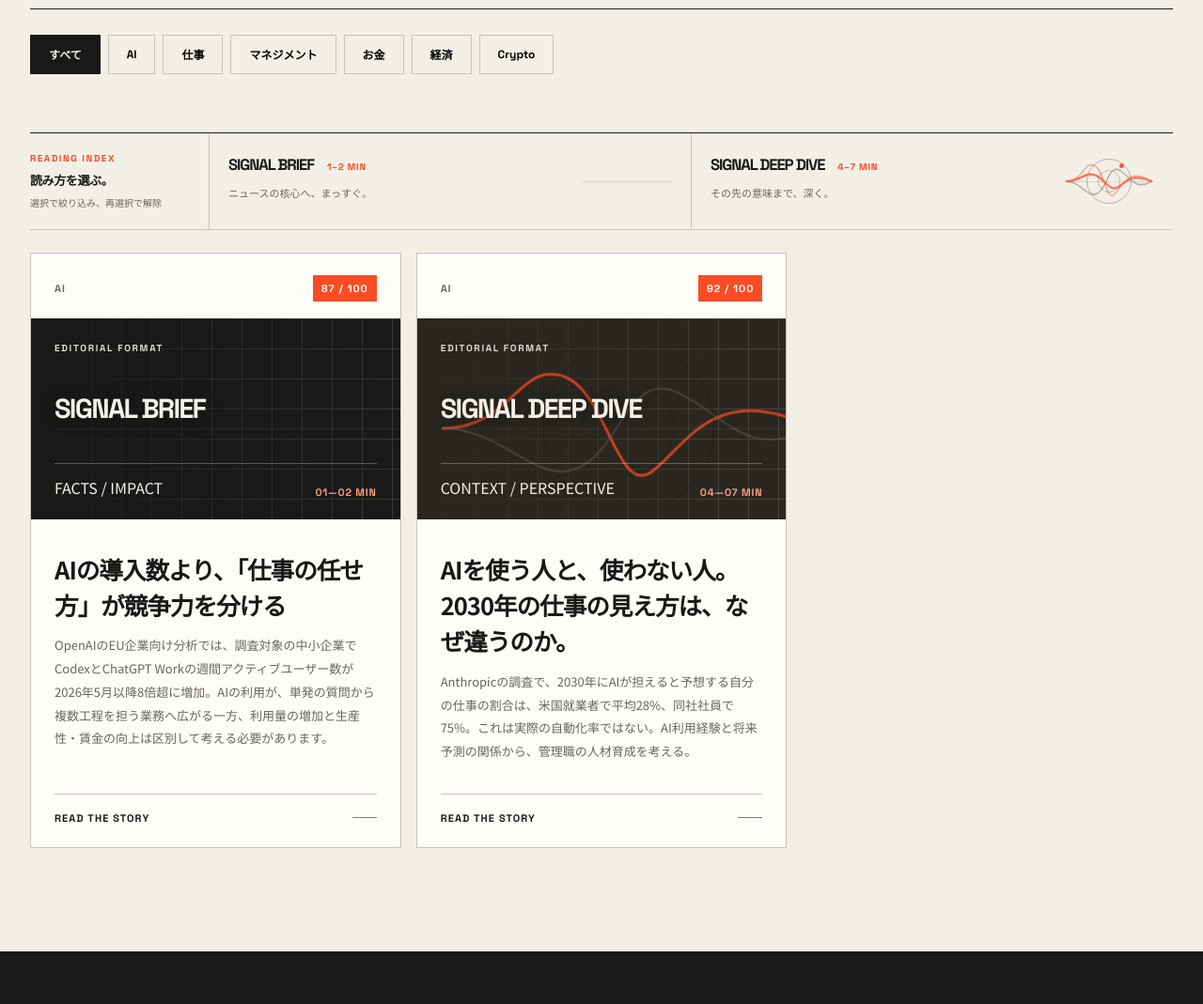
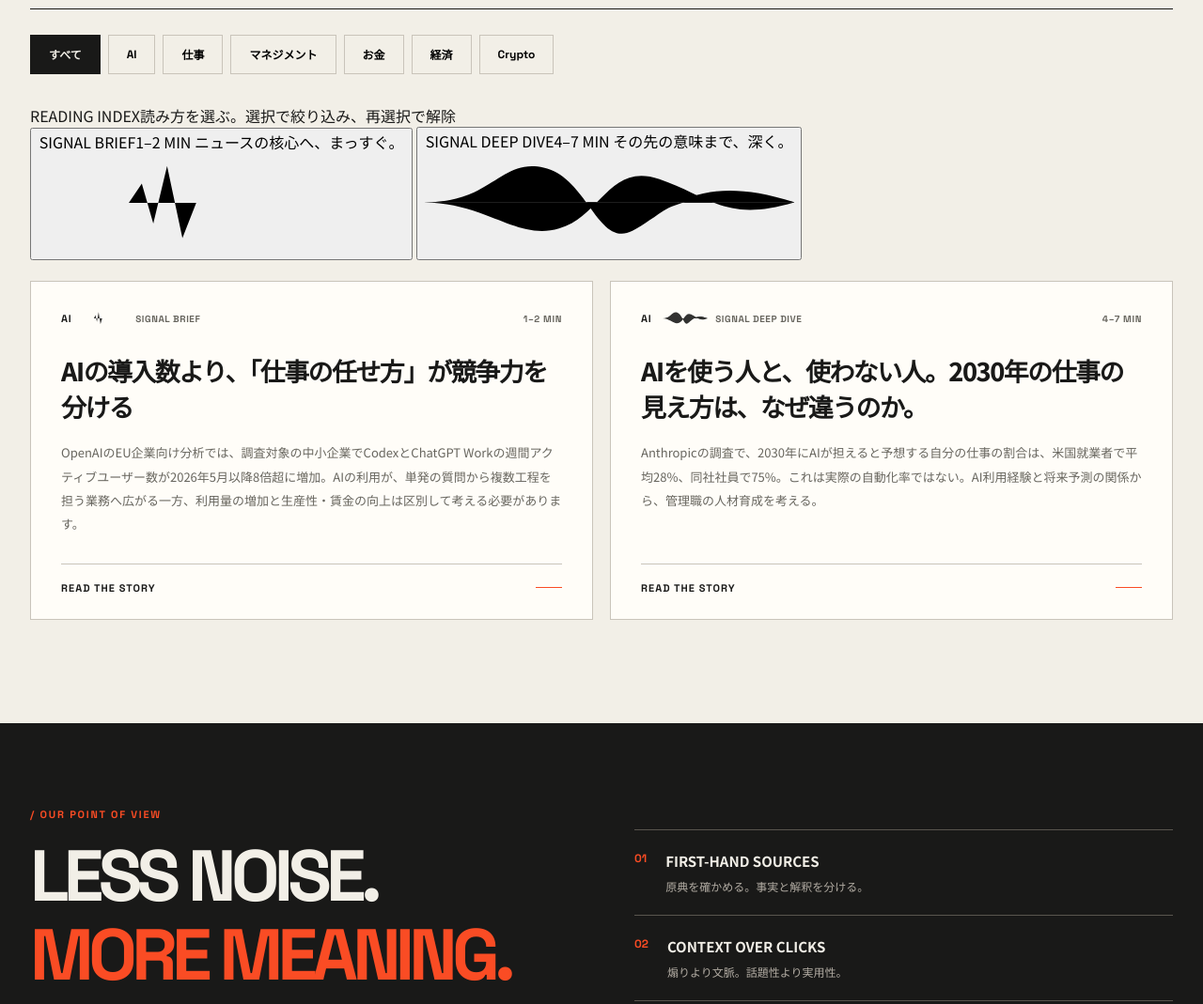
Before and after one commit to SoheiWada/work-signal, a plain HTML site: page index.html in a window 1280 px wide. Shown: the part 996-2065 px from the top of the page at 94% size. Drawn offline with Linux system fonts and the light colour scheme.

Commit message:
Make article headlines primary; replace oversized format banners with animated micro-labels

```diff
--- a/index.html
+++ b/index.html
@@ -53,80 +53,36 @@
 .ticker{background:var(--ink);color:var(--paper);overflow:hidden;padding:14px 0}.ticker-track{display:flex;gap:32px;width:max-content;animation:marquee 32s linear infinite;font:700 12px var(--sans);letter-spacing:.12em}.ticker b{display:inline-block;width:14px;height:1px;background:var(--orange);vertical-align:middle;transform:rotate(-35deg)}@keyframes marquee{to{transform:translateX(-50%)}}
 .section{padding:90px 0 110px}.section-heading{display:flex;justify-content:space-between;align-items:end;gap:24px;border-bottom:1px solid var(--ink);padding-bottom:22px}.kicker{font:700 11px var(--sans);letter-spacing:.16em;color:var(--orange)}.section-heading h2{margin:8px 0 0;font:800 clamp(40px,6vw,78px)/1 var(--sans);letter-spacing:-.075em}.section-aside{font:600 11px var(--sans);letter-spacing:.08em;color:var(--muted);text-align:right}
 .filters{display:flex;flex-wrap:wrap;gap:8px;padding:27px 0 32px}.filter{cursor:pointer;border:1px solid var(--line);background:transparent;border-radius:0;padding:11px 19px;font:700 12px var(--sans);transition:background .2s,color .2s,border-color .2s}.filter:hover{border-color:var(--ink)}.filter[aria-pressed="true"]{background:var(--ink);color:var(--paper);border-color:var(--ink)}
-.grid{margin-top:22px;display:grid;grid-template-columns:repeat(3,minmax(0,1fr));gap:16px}.story{background:var(--white);border:1px solid var(--line);min-height:330px;padding:27px;display:flex;flex-direction:column;transition:transform .25s,box-shadow .25s}.story:hover{transform:translateY(-5px);box-shadow:8px 8px 0 var(--ink)}.story-top{display:flex;justify-content:space-between;gap:10px;align-items:center;font:700 11px var(--sans);letter-spacing:.09em}.story-score{background:var(--orange);color:white;padding:7px 9px}.story-category{color:var(--muted)}/* Editorial reading index — an integrated control, not a promotional panel. */
-.reading-guide{
- display:grid;grid-template-columns:190px minmax(0,1fr);align-items:stretch;
- margin:30px 0 24px;border-top:1px solid var(--ink);border-bottom:1px solid var(--line);
- color:var(--ink);background:transparent
-}
-.guide-intro{display:flex;flex-direction:column;justify-content:center;gap:7px;padding:20px 20px 20px 0}
-.guide-overline{font:700 10px var(--sans);letter-spacing:.15em;color:var(--orange)}
-.guide-caption{font-size:13px;font-weight:800;letter-spacing:-.03em;line-height:1.5}
-.guide-note{font-size:10px;color:var(--muted);line-height:1.55}
-.guide-panels{display:grid;grid-template-columns:repeat(2,minmax(0,1fr));min-width:0}
-.guide-item{
- position:relative;appearance:none;border:0;border-left:1px solid var(--line);
- border-radius:0;background:transparent;color:var(--ink);cursor:pointer;text-align:left;
- display:grid;grid-template-columns:minmax(0,1fr) 96px;align-content:center;
- gap:7px 13px;padding:21px 20px;min-width:0;
- transition:background .25s ease
-}
-.guide-item:after{content:"";position:absolute;bottom:-1px;left:0;right:0;height:2px;background:var(--orange);transform:scaleX(0);transform-origin:left;transition:transform .3s ease}
-.guide-item:hover,.guide-item[aria-pressed="true"]{background:#ffffffa8}
-.guide-item:hover:after,.guide-item[aria-pressed="true"]:after{transform:scaleX(1)}
-.guide-item:focus-visible{outline:2px solid var(--orange);outline-offset:-3px}
-.guide-head{display:flex;align-items:baseline;flex-wrap:wrap;gap:5px 14px;grid-column:1}
-.guide-name{font:800 clamp(15px,1.3vw,19px)/1.2 var(--sans);letter-spacing:-.065em}
-.guide-time{font:700 10px var(--sans);letter-spacing:.07em;color:var(--orange);white-space:nowrap}
-.guide-description{grid-column:1;font-size:11px;color:var(--muted);line-height:1.6}
-.guide-visual{grid-column:2;grid-row:1/3;position:relative;min-width:0;height:54px;display:grid;place-items:center;align-self:center;overflow:hidden;opacity:.9;pointer-events:none}
-.guide-visual:before{content:"";position:absolute;left:0;right:0;top:50%;height:1px;background:#19191820}
-.guide-pulse{width:100%;height:52px;overflow:visible}
-.guide-pulse path{
- fill:none;stroke:var(--orange);stroke-width:2;vector-effect:non-scaling-stroke;
- stroke-linecap:square;stroke-linejoin:miter;stroke-dasharray:900;
- stroke-dashoffset:900;animation:signal-draw 5.6s cubic-bezier(.3,.8,.2,1) infinite
-}
-.guide-pulse .echo{stroke:var(--muted);stroke-width:1;opacity:.5;animation-delay:.45s;animation-duration:6.5s}
-.guide-pulse .echo-two{stroke:var(--orange);stroke-width:1;opacity:.45;animation-delay:.9s;animation-duration:7.3s}
-.guide-orbit{position:absolute;width:48px;aspect-ratio:1;border:1px solid #19191850;border-radius:50%;animation:guide-spin 20s linear infinite}
-.guide-orbit:before{content:"";position:absolute;inset:23%;border:1px solid #19191840;border-radius:50%}
-.guide-orbit:after{content:"";position:absolute;top:7px;left:4px;width:5px;height:5px;border-radius:50%;background:var(--orange)}
-.guide-item--deep .guide-pulse{position:relative;z-index:1;transform:scale(.94)}
-.guide-item--deep .guide-pulse path{animation-duration:6.4s}
-.guide-item:hover .guide-pulse path,.guide-item:focus-visible .guide-pulse path{animation-duration:3.2s}
-.guide-item:hover .guide-orbit,.guide-item:focus-visible .guide-orbit{animation-duration:11s}
-.reading-guide:not(.is-visible) .guide-pulse path,
-.reading-guide:not(.is-visible) .guide-orbit{animation-play-state:paused}
-@keyframes signal-draw{
- 0%{stroke-dashoffset:900;opacity:0}12%{opacity:1}
- 62%,85%{stroke-dashoffset:0;opacity:1}100%{stroke-dashoffset:-900;opacity:0}
-}
-@keyframes guide-spin{to{transform:rotate(360deg)}}
-/* One visual language: story mastheads reuse the guide's exact waveform artwork. */
-.story{padding:0;min-height:0;overflow:hidden}
-.story-top{padding:23px 25px 0}
-.story-masthead{position:relative;isolation:isolate;overflow:hidden;min-height:214px;margin-top:18px;padding:25px 25px 22px;background:var(--ink);color:var(--paper);display:flex;flex-direction:column;justify-content:space-between}
-.story-masthead:before{content:"";position:absolute;inset:0;z-index:-1;opacity:.14;background-image:linear-gradient(90deg,#fff 1px,transparent 1px),linear-gradient(#fff 1px,transparent 1px);background-size:32px 32px;mask-image:linear-gradient(90deg,transparent,#000)}
-.story-masthead--deep{background:#292720}
-.story-masthead .guide-visual{position:absolute;inset:20px -32px 0 20%;height:auto;min-height:0;margin:0;opacity:.85;z-index:-1;transform:scale(1.15);transform-origin:center right;pointer-events:none}
-.story-masthead .guide-pulse{height:100%;min-height:140px}
-.story-masthead .guide-orbit{width:min(46%,180px);opacity:.85}
-.story-masthead .guide-visual:before{background:#ffffff16}
-.story-masthead .guide-pulse path{stroke-width:2.4}
-.story-masthead .guide-item--brief .guide-orbit{display:none}
-.story-masthead .guide-pulse .echo{stroke-width:1}
-.story-masthead-name{position:relative;font:800 clamp(20px,2.5vw,29px)/1.1 var(--sans);letter-spacing:-.06em;max-width:80%;text-shadow:0 1px 16px #191918b0}
-.story-masthead-kicker{font:700 10px var(--sans);letter-spacing:.17em;color:#e1dcd2}
-.story-masthead-bottom{display:flex;justify-content:space-between;align-items:end;gap:15px;position:relative;border-top:1px solid #ffffff45;padding-top:13px}
-.story-masthead-bottom span:last-child{color:#ff9c81;font:700 11px var(--sans);letter-spacing:.07em}
-.story-content{display:flex;flex:1;flex-direction:column;padding:0 25px 24px}
-.story-content h3{margin:23px 0 13px}
-.story-content p{margin-bottom:28px}
-.story-content .story-link{margin-top:auto}
-.story:hover .story-masthead .guide-orbit{animation-duration:8s}
-.story:hover .story-masthead .guide-pulse path{animation-duration:2.8s}
-.story h3{font-size:clamp(20px,2vw,27px);letter-spacing:-.04em;line-height:1.5;margin:34px 0 12px}.story p{font-size:13px;line-height:1.9;color:var(--muted);margin:0 0 32px}.story-link{margin-top:auto;display:flex;justify-content:space-between;align-items:center;border-top:1px solid var(--line);padding-top:18px;text-decoration:none;font:700 11px var(--sans);letter-spacing:.1em}.story-link span{font-size:11px;color:inherit}.story-link:after{content:"";display:block;width:26px;height:1px;background:var(--orange);transition:width .25s}.story:hover .story-link:after{width:48px}.empty{grid-column:1/-1;border:1px solid var(--line);background:var(--white);min-height:340px;display:grid;place-items:center;text-align:center;padding:40px}.empty strong{display:block;font:800 clamp(26px,4vw,48px)/1.3 var(--sans);letter-spacing:-.05em}.empty p{font-size:13px;color:var(--muted);line-height:1.9}.empty .number{font:800 13px var(--sans);color:var(--orange);letter-spacing:.14em;margin-bottom:20px}
+/* Articles are the primary content; format artwork is an editorial micro-label. */
+.grid{margin-top:22px;display:grid;grid-template-columns:repeat(2,minmax(0,1fr));gap:18px;align-items:stretch}
+.story{position:relative;display:flex;flex-direction:column;min-width:0;min-height:300px;background:var(--white);border:1px solid var(--line);padding:30px 32px 26px;transition:border-color .25s ease,transform .3s ease,box-shadow .3s ease}
+.story:before{content:"";position:absolute;top:-1px;left:-1px;bottom:-1px;width:2px;background:var(--orange);transform:scaleY(0);transform-origin:top;transition:transform .3s ease}
+.story:hover{border-color:#8b877d;transform:translateY(-2px);box-shadow:0 12px 25px #1919180a}
+.story:hover:before,.story:focus-within:before{transform:scaleY(1)}
+.story-head{display:flex;justify-content:space-between;align-items:center;gap:14px;min-width:0}
+.story-top{display:flex;flex-wrap:wrap;align-items:center;gap:12px;min-width:0}
+.story-category{font:800 11px var(--sans);letter-spacing:.06em;color:var(--ink)}
+.story-format{display:inline-flex;align-items:center;gap:8px;min-width:0;color:var(--muted);font:700 10px var(--sans);letter-spacing:.055em}
+.story-format-label{white-space:nowrap}
+.story-format .guide-visual{position:relative;display:grid;flex:none;grid-column:auto;grid-row:auto;place-items:center;width:48px;height:19px;margin:0;min-height:0;opacity:.8;overflow:hidden}
+.story-format .guide-visual:before{background:#19191825}
+.story-format .guide-pulse{width:100%;height:18px;min-height:0;transform:none}
+.story-format .guide-pulse path{stroke-width:1.6;animation-duration:7s}
+.story-format .guide-pulse .echo,.story-format .guide-pulse .echo-two{stroke-width:.8}
+.story-format .guide-orbit{width:15px;opacity:.65;animation-duration:25s}
+.story-format .guide-orbit:after{width:3px;height:3px;top:2px;left:0}
+.story-readtime{font:700 10px var(--sans);letter-spacing:.06em;color:var(--muted);white-space:nowrap}
+.story h3{font-size:clamp(23px,2.1vw,32px);letter-spacing:-.055em;line-height:1.43;font-weight:800;margin:27px 0 17px;text-wrap:pretty}
+.story p{font-size:13px;line-height:1.95;color:var(--muted);margin:0 0 29px}
+.story-content{display:flex;flex-direction:column;flex:1;min-width:0}
+.story-figure{margin:0 0 23px;overflow:hidden;aspect-ratio:16/9;background:var(--paper);border:1px solid #e5e0d6}
+.story-figure img{width:100%;height:100%;object-fit:cover;display:block;transition:transform .55s cubic-bezier(.2,.8,.2,1)}
+.story:hover .story-figure img{transform:scale(1.025)}
+.story-link{margin-top:auto;display:flex;justify-content:space-between;gap:18px;align-items:center;border-top:1px solid var(--line);padding-top:18px;text-decoration:none;font:700 11px var(--sans);letter-spacing:.095em}
+.story-link:after{content:"";display:block;flex:none;width:28px;height:1px;background:var(--orange);transition:width .25s ease}
+.story:hover .story-link:after,.story-link:focus-visible:after{width:52px}
+.story-link:focus-visible{outline:2px solid var(--orange);outline-offset:5px}
+.empty{grid-column:1/-1;border:1px solid var(--line);background:var(--white);min-height:340px;display:grid;place-items:center;text-align:center;padding:40px}.empty strong{display:block;font:800 clamp(26px,4vw,48px)/1.3 var(--sans);letter-spacing:-.05em}.empty p{font-size:13px;color:var(--muted);line-height:1.9}.empty .number{font:800 13px var(--sans);color:var(--orange);letter-spacing:.14em;margin-bottom:20px}
 .manifesto{background:var(--ink);color:var(--paper);padding:90px 0}.manifesto-grid{display:grid;grid-template-columns:1fr 1fr;gap:70px}.manifesto h2{font:800 clamp(45px,6vw,86px)/1.1 var(--sans);letter-spacing:-.075em;margin:16px 0}.manifesto h2 em{font-style:normal;color:var(--orange)}.manifesto p{font-size:14px;line-height:2.2;color:#c9c4ba;max-width:480px}.principles{display:grid;align-content:center}.principle{display:flex;gap:20px;padding:22px 0;border-bottom:1px solid #59554e}.principle:first-child{border-top:1px solid #59554e}.principle b{font:700 12px var(--sans);color:var(--orange)}.principle div{font-size:15px;font-weight:700}.principle small{display:block;margin-top:8px;color:#b2aca3;font-size:12px;font-weight:400}
 footer{padding:36px 0 48px}.footer-row{display:flex;justify-content:space-between;gap:25px;align-items:start}.footer-logo{font:800 30px var(--sans);letter-spacing:-.08em}.footer-logo span{color:var(--orange)}.footer-copy{font-size:11px;line-height:2;color:var(--muted);text-align:right}
 @media(max-width:1050px){.hero h1{font-size:clamp(45px,7vw,78px)}.navlinks{gap:15px}.hero{min-height:560px}.hero-description{max-width:300px}.grid{grid-template-columns:repeat(2,minmax(0,1fr))}}
@@ -140,7 +96,14 @@ footer{padding:36px 0 48px}.footer-row{display:flex;justify-content:space-betwee
 .guide-time{font-size:9px}.guide-description{font-size:10px;line-height:1.5;max-width:130px;position:relative;z-index:1}
 .guide-visual{position:absolute;right:6px;bottom:8px;width:68px;height:32px;opacity:.4}
 .guide-pulse{height:30px}.guide-orbit{width:29px}
-.story{min-height:0}.story-masthead{min-height:175px;margin-top:15px;padding:21px}.story-masthead-name{font-size:23px}.story-content{padding:0 21px 22px}.story-top{padding:20px 21px 0}.manifesto{padding:70px 0}.manifesto-grid{grid-template-columns:1fr;gap:35px}.footer-row{flex-direction:column}.footer-copy{text-align:left}}
+.story{min-height:0;padding:23px 21px 22px}
+.story-head{gap:8px;align-items:flex-start}.story-top{gap:6px 10px}.story-format{font-size:9px;gap:5px}
+.story-format .guide-visual{position:relative;right:auto;bottom:auto;width:35px;height:16px;opacity:.65}
+.story-format .guide-pulse{height:14px}.story-format .guide-orbit{width:12px}
+.story-readtime{font-size:9px;padding-top:2px}
+.story h3{font-size:clamp(22px,5.7vw,28px);line-height:1.48;margin:24px 0 12px}
+.story p{font-size:13px;margin-bottom:24px}
+.manifesto{padding:70px 0}.manifesto-grid{grid-template-columns:1fr;gap:35px}.footer-row{flex-direction:column}.footer-copy{text-align:left}}
 @media(prefers-reduced-motion:reduce){*,*:before,*:after{animation:none!important;scroll-behavior:auto!important;transition:none!important}.guide-pulse path{stroke-dashoffset:0!important;opacity:1!important}}
 </style>
 <!-- Google tag (gtag.js): WORK SIGNAL -->
@@ -191,7 +154,28 @@ function node(tag,content,className){const n=document.createElement(tag);if(cont
 function render(){filters.replaceChildren();categories.forEach(category=>{const button=node('button',category,'filter');button.type='button';button.setAttribute('aria-pressed',String(active===category));button.onclick=()=>{active=category;render()};filters.append(button)});
 root.replaceChildren();const selected=items.filter(a=>(active==='すべて'||a.category===active)&&(!formatActive||(a.format==='deep_dive'?'deep_dive':'brief')===formatActive));
 if(!selected.length){const box=node('div',undefined,'empty'),inner=node('div');inner.append(node('div','TRANSMISSION 001 / STANDBY','number'),node('strong','THE SIGNAL IS COMING.'));inner.append(node('p','公開準備中です。\n一次情報を検証し、承認されたニュースから掲載します。'));box.append(inner);root.append(box);return}
-selected.forEach(a=>{const card=node('article',undefined,'story'),top=node('div',undefined,'story-top');top.append(node('span',a.category,'story-category'),node('span',a.score+' / 100','story-score'));const deep=a.format==='deep_dive';const masthead=node('div',undefined,'story-masthead'+(deep?' story-masthead--deep':''));const visual=document.querySelector(deep?'.guide-item--deep .guide-visual':'.guide-item--brief .guide-visual').cloneNode(true);visual.setAttribute('aria-hidden','true');masthead.append(visual,node('span','EDITORIAL FORMAT','story-masthead-kicker'),node('strong',deep?'SIGNAL DEEP DIVE':'SIGNAL BRIEF','story-masthead-name'));const bottom=node('div',undefined,'story-masthead-bottom');bottom.append(node('span',deep?'CONTEXT / PERSPECTIVE':'FACTS / IMPACT'),node('span',deep?'04—07 MIN':'01—02 MIN'));masthead.append(bottom);const content=node('div',undefined,'story-content');content.append(node('h3',a.title),node('p',a.summary));const link=node('a',undefined,'story-link');link.href='./articles/'+encodeURIComponent(a.id)+'/';link.append(node('span','READ THE STORY'));content.append(link);card.append(top,masthead,content);root.append(card)})}
+selected.forEach(a=>{
+ const deep=a.format==='deep_dive';
+ const card=node('article',undefined,'story');
+ const head=node('div',undefined,'story-head'),top=node('div',undefined,'story-top');
+ top.append(node('span',a.category,'story-category'));
+ const badge=node('span',undefined,'story-format');
+ const visual=document.querySelector(deep?'.guide-item--deep .guide-visual':'.guide-item--brief .guide-visual').cloneNode(true);
+ visual.setAttribute('aria-hidden','true');
+ badge.append(visual,node('span',deep?'SIGNAL DEEP DIVE':'SIGNAL BRIEF','story-format-label'));
+ top.append(badge);
+ head.append(top,node('span',deep?'4–7 MIN':'1–2 MIN','story-readtime'));
+ const body=node('div',undefined,'story-content');body.append(node('h3',a.title));
+ const picture=typeof a.card_image==='string'?a.card_image:'';
+ if(/^\/assets\/[A-Za-z0-9/_-]+\.(?:png|jpe?g|webp|avif)$/i.test(picture)){
+   const figure=node('figure',undefined,'story-figure'),img=document.createElement('img');
+   img.src=picture;img.alt=typeof a.card_image_alt==='string'?a.card_image_alt:'';img.loading='lazy';img.decoding='async';
+   figure.append(img);body.append(figure);
+ }
+ body.append(node('p',a.summary));
+ const link=node('a',undefined,'story-link');link.href='./articles/'+encodeURIComponent(a.id)+'/';link.append(node('span','READ THE STORY'));
+ body.append(link);card.append(head,body);root.append(card)
+})}
 fetch('./data/articles.json',{cache:'no-store'}).then(r=>{if(!r.ok)throw Error('data unavailable');return r.json()}).then(data=>{items=Array.isArray(data)?data.filter(a=>a.status==='published'&&a.score>=80&&typeof a.id==='string'&&categories.includes(a.category)&&typeof a.source_url==='string'&&/^https:\/\//.test(a.source_url)):[];render()}).catch(()=>{if(!root.children.length)render()});
 </script>
 </body></html>
```
